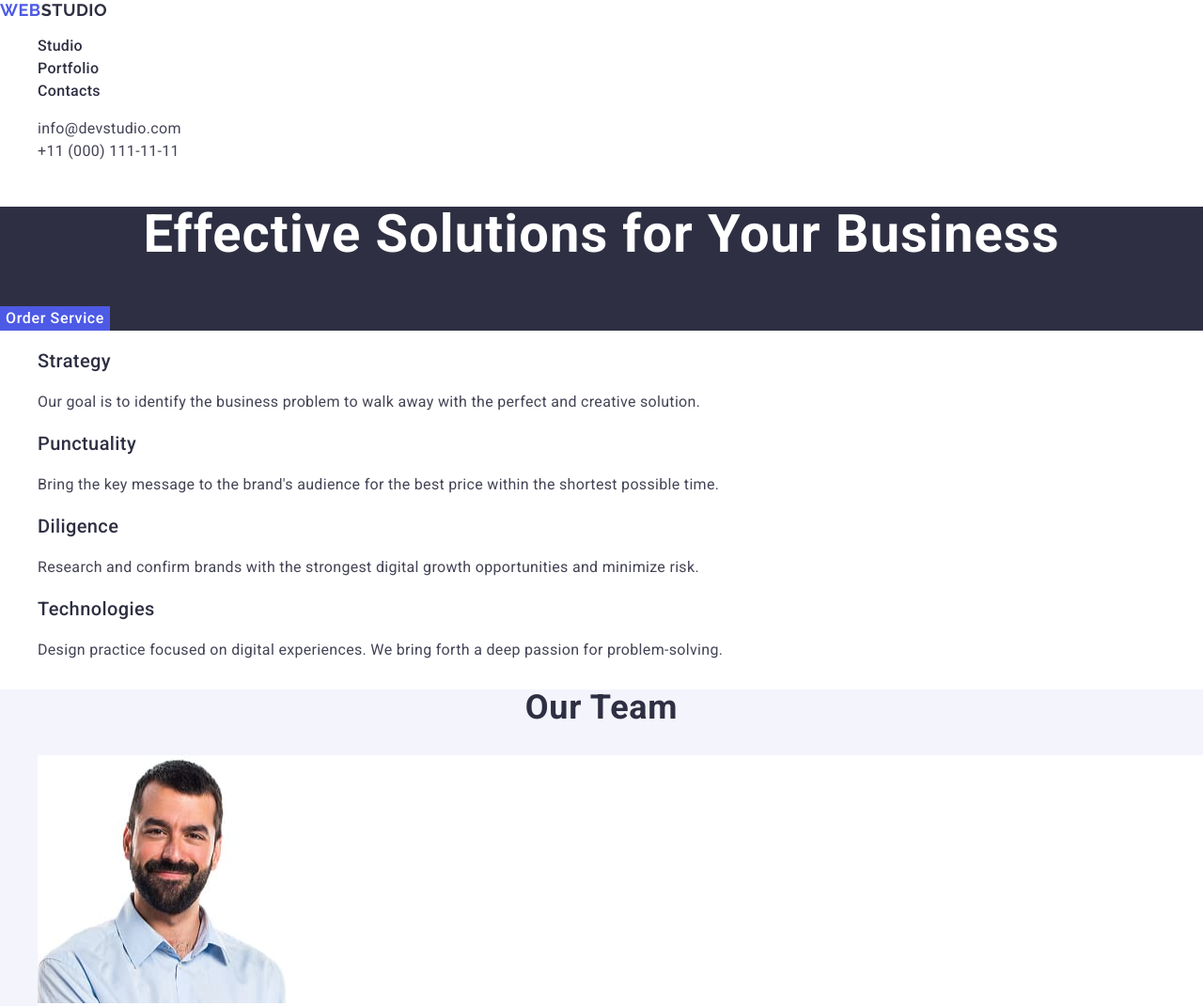
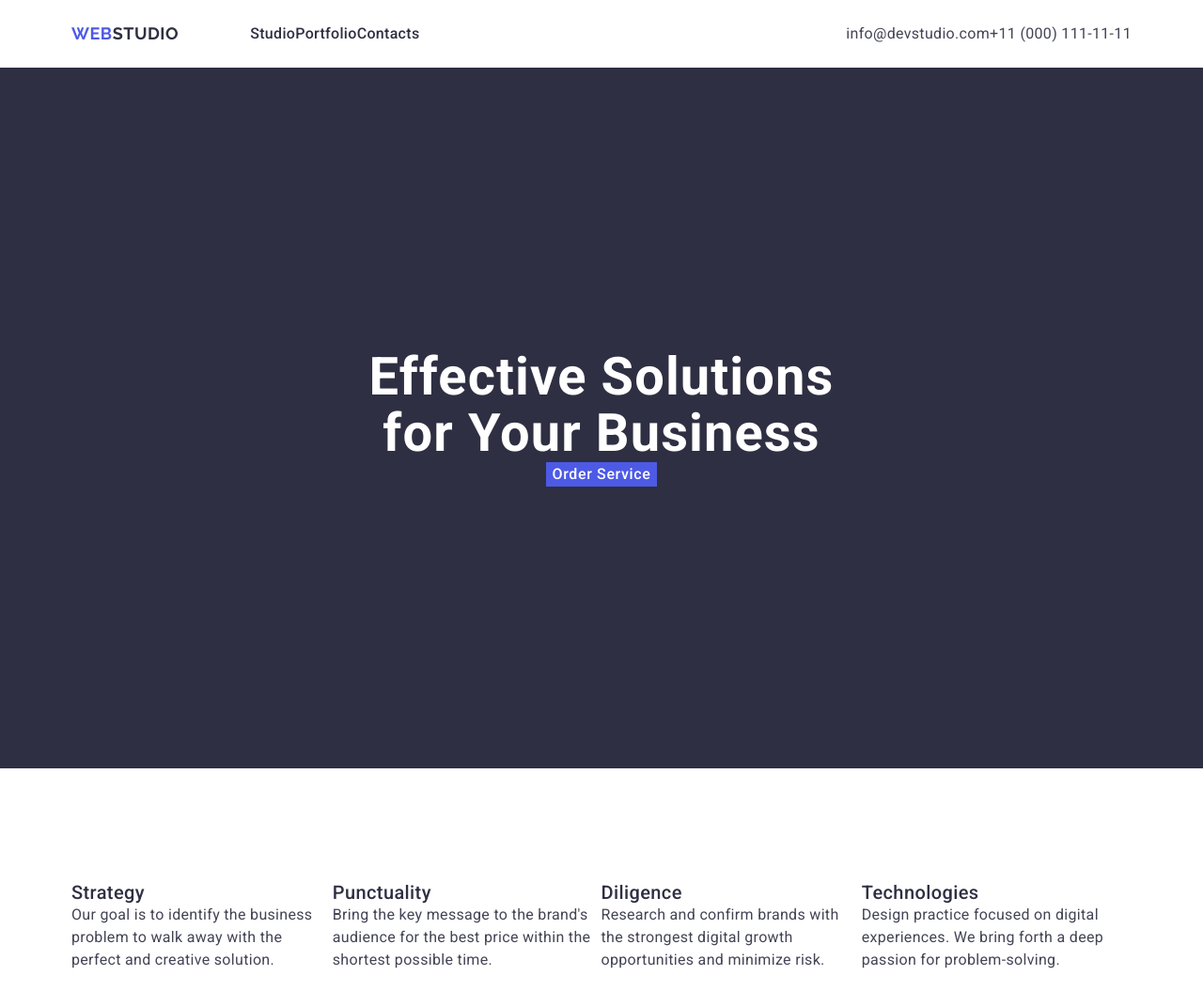
Before and after one commit to andrii-chaika941/goit-markup-hw-03, a plain HTML site: page index.html in a window 1280 px wide. Shown: the top 1071 px of the page at 94% size. Drawn offline with nearby package versions, Linux system fonts and the light colour scheme.

Commit message:
Initial commit

```diff
--- a/css/styles.css
+++ b/css/styles.css
@@ -4,6 +4,59 @@ body {
   background-color: #ffffff;
   letter-spacing: 0.02em;
 }
+
+img {
+  display: block;
+}
+
+button {
+  cursor: pointer;
+}
+
+p,
+h1,
+h2,
+h3,
+h4,
+h5,
+h6 {
+  margin: 0;
+}
+
+a {
+  text-decoration: none;
+}
+
+ul {
+  list-style-type: none;
+  margin: 0;
+  padding: 0;
+}
+
+.page-container {
+  display: flex;
+  flex-direction: column;
+}
+
+.container {
+  width: 1158px;
+  padding-left: 15px;
+  padding-right: 15px;
+  margin: 0 auto;
+}
+
+/*-- Header --*/
+
+.header-container {
+  display: flex;
+  align-items: center;
+}
+
+.header-navigation {
+  display: flex;
+  align-items: center;
+}
+
 .header-logo {
   font-family: "Raleway", sans-serif;
   font-weight: 700;
@@ -13,29 +66,44 @@ body {
   text-transform: uppercase;
   text-decoration: none;
   color: #4d5ae5;
+  margin-right: 76px;
 }
 
 .header-logo-navy {
   color: #2e2f42;
 }
-a {
-  text-decoration: none;
+
+.header-menu-list {
+  display: flex;
+  align-items: center;
 }
-ul {
-  list-style-type: none;
+.header-menu-item {
+  padding: 24px 0;
 }
+
 .header-menu-link {
   font-weight: 500;
   line-height: 1.5;
   letter-spacing: 0.02em;
   color: #2e2f42;
 }
+
 .header-menu-link:hover,
 :focus {
   color: #404bbf;
+  box-shadow: 0 4px 4px 0 rgba(0, 0, 0, 0.15);
 }
+
 .header-contacts {
   font-style: normal;
+  display: flex;
+  margin-left: auto;
+  align-items: center;
+}
+
+.header-contacts-list {
+  display: flex;
+  align-items: center;
 }
 
 .header-contacts-link {
@@ -47,29 +115,65 @@ ul {
 :focus {
   color: #404bbf;
 }
+
+/*-- Hero --*/
+
 .hero-section {
   background-color: #2e2f42;
+  padding-top: 300px;
+  padding-bottom: 300px;
 }
+
+.hero-container {
+  display: flex;
+  flex-direction: column;
+  align-items: center;
+}
+
 .hero-page-title {
   color: #ffffff;
   font-size: 56px;
   line-height: 1.07;
   text-align: center;
   letter-spacing: 0.02em;
+  max-width: 496px;
 }
+
 .hero-section-btn {
   background-color: #4d5ae5;
   color: #ffffff;
   font-weight: 500;
   line-height: 1.5;
   letter-spacing: 0.04em;
-  cursor: pointer;
   border: none;
 }
+
 .hero-section-btn:hover,
 :focus {
   background-color: #404bbf;
 }
+
+/*-- Features --*/
+
+.features-section {
+  padding-top: 120px;
+  padding-bottom: 120px;
+}
+
+.features-container {
+  display: flex;
+  align-items: center;
+}
+
+.features-list {
+  display: flex;
+  align-items: center;
+}
+
+.features-list-item {
+  align-items: center;
+}
+
 .features-subtitle {
   font-weight: 500;
   font-size: 20px;
@@ -77,12 +181,21 @@ ul {
   color: #2e2f42;
   letter-spacing: 0.02em;
 }
+
 .features-descr {
   line-height: 1.5;
 }
+
+/*-- Team --*/
+
 .team-section {
   background-color: #f4f4fd;
+  padding-top: 366px;
+  padding-bottom: 366px;
+  display: flex;
+  align-items: center;
 }
+
 .team-title {
   font-size: 36px;
   line-height: 1.11;
@@ -91,9 +204,17 @@ ul {
   text-transform: capitalize;
   color: #2e2f42;
 }
+
+.team-list {
+  display: flex;
+  align-items: center;
+  justify-content: space-between;
+}
+
 .team-list-item {
   background-color: #ffffff;
 }
+
 .team-subtitle {
   font-weight: 500;
   font-size: 20px;
@@ -101,9 +222,13 @@ ul {
   letter-spacing: 0.02em;
   color: #2e2f42;
 }
+
 .team-descr {
   line-height: 1.5;
 }
+
+/*-- Portfolio --*/
+
 .portfolio-title {
   font-size: 36px;
   line-height: 1.11;
@@ -112,6 +237,7 @@ ul {
   text-transform: capitalize;
   color: #2e2f42;
 }
+
 .portfolio-subtitle {
   font-weight: 500;
   font-size: 20px;
@@ -119,12 +245,17 @@ ul {
   letter-spacing: 0.02em;
   color: #2e2f42;
 }
+
 .portfolio-descr {
   line-height: 1.5;
 }
+
+/*-- Footer --*/
+
 .footer {
   background-color: #2e2f42;
 }
+
 .footer-logo {
   font-family: "Raleway", sans-serif;
   font-weight: 700;
@@ -135,9 +266,11 @@ ul {
   text-decoration: none;
   color: #4d5ae5;
 }
+
 .footer-logo-navy {
   color: #f4f4fd;
 }
+
 .copyright-text {
   color: #f4f4fd;
   line-height: 1.5;
--- a/index.html
+++ b/index.html
@@ -20,7 +20,9 @@
     <link rel="stylesheet" href="./css/styles.css" />
   </head>
   <body>
+    <div class="page-container">
       <header class="header">
+        <div class="container header-container">
           <nav class="header-navigation">
             <a class="header-logo" href="./index.html"
               >Web<span class="header-logo-navy">Studio</span></a
@@ -51,27 +53,35 @@
               </li>
             </ul>
           </address>
+        </div>
       </header>
       <main>
         <section class="hero-section">
-        <h1 class="hero-page-title">Effective Solutions for Your Business</h1>
-        <button class="hero-section-btn" type="button">Order Service</button>
+          <div class="container hero-container">
+            <h1 class="hero-page-title">
+              Effective Solutions for Your Business
+            </h1>
+            <button class="hero-section-btn" type="button">
+              Order Service
+            </button>
+          </div>
         </section>
         <section class="features-section">
+          <div class="container features-container">
             <h2 class="features-title" hidden>Features</h2>
             <ul class="features-list">
               <li class="features-list-item">
                 <h3 class="features-subtitle">Strategy</h3>
                 <p class="features-descr">
-              Our goal is to identify the business problem to walk away with the
-              perfect and creative solution.
+                  Our goal is to identify the business problem to walk away with
+                  the perfect and creative solution.
                 </p>
               </li>
               <li class="features-list-item">
                 <h3 class="features-subtitle">Punctuality</h3>
                 <p class="features-descr">
-              Bring the key message to the brand's audience for the best price
-              within the shortest possible time.
+                  Bring the key message to the brand's audience for the best
+                  price within the shortest possible time.
                 </p>
               </li>
               <li class="features-list-item">
@@ -84,13 +94,15 @@
               <li class="features-list-item">
                 <h3 class="features-subtitle">Technologies</h3>
                 <p class="features-descr">
-              Design practice focused on digital experiences. We bring forth a
-              deep passion for problem-solving.
+                  Design practice focused on digital experiences. We bring forth
+                  a deep passion for problem-solving.
                 </p>
               </li>
             </ul>
+          </div>
         </section>
         <section class="team-section">
+          <div class="container">
             <h2 class="team-title">Our Team</h2>
             <ul class="team-list">
               <li class="team-list-item">
@@ -138,8 +150,10 @@
                 <p class="team-descr">UI Designer</p>
               </li>
             </ul>
+          </div>
         </section>
         <section class="portfolio-section">
+          <div class="container">
             <h2 class="portfolio-title">Our Portfolio</h2>
             <ul class="portfolio-list">
               <li class="portfolio-list-item">
@@ -209,6 +223,7 @@
                 <p class="portfolio-descr">Marketing</p>
               </li>
             </ul>
+          </div>
         </section>
       </main>
       <footer class="footer">
@@ -216,9 +231,10 @@
           >Web<span class="footer-logo-navy">Studio</span></a
         >
         <p class="copyright-text">
-        Increase the flow of customers and sales for your business with digital
-        marketing & growth solutions.
+          Increase the flow of customers and sales for your business with
+          digital marketing & growth solutions.
         </p>
       </footer>
+    </div>
   </body>
 </html>
```
Lines whose indentation alone changed are shown as unchanged.
